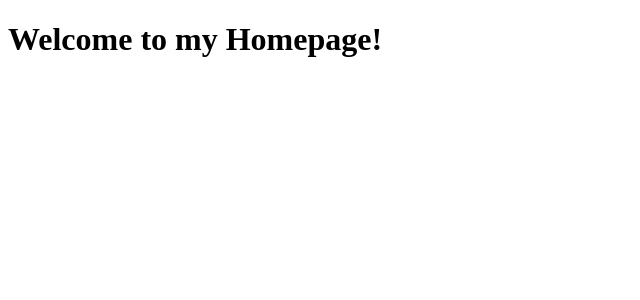
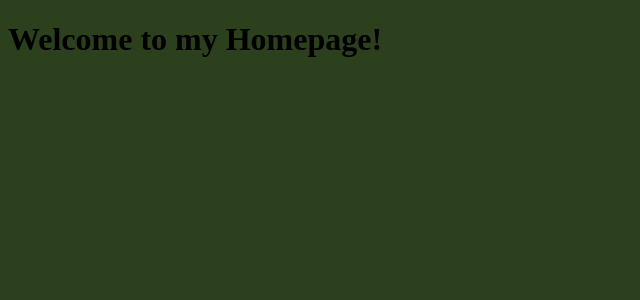
Before and after one commit to WMattWood/yourSchedule, a React (Create React App) app in the folder client/: page / in a window 1280 px wide. Shown: the top 300 px of the page, without its empty margins (0-640 px from the left). Built offline with nearby package versions, Linux system fonts and the light colour scheme.

Commit message:
Set the background colour to green.

```diff
--- a/client/src/App.js
+++ b/client/src/App.js
@@ -4,7 +4,7 @@ import Homepage from "./Homepage"
 import CalendarPage from "./CalendarPage"
 import RosterPage from "./RosterPage";
 import EventDetailsPage from "./EventDetailsPage";
-
+import GlobalStyle from "./GlobalStyles";
 
 function App() {
 
@@ -20,7 +20,7 @@ function App() {
 
   return (
     <BrowserRouter>
-    {/* <GlobalStyle /> */}
+    <GlobalStyle />
       {/* <Header /> */}
       <Routes>
         <Route path="/" element={<Homepage />} />
--- /dev/null
+++ b/client/src/GlobalStyles.js
@@ -0,0 +1,9 @@
+import { createGlobalStyle } from 'styled-components'
+
+const GlobalStyle = createGlobalStyle`
+  body {
+    background: #2D401D;
+  }
+`
+
+export default GlobalStyle
```
